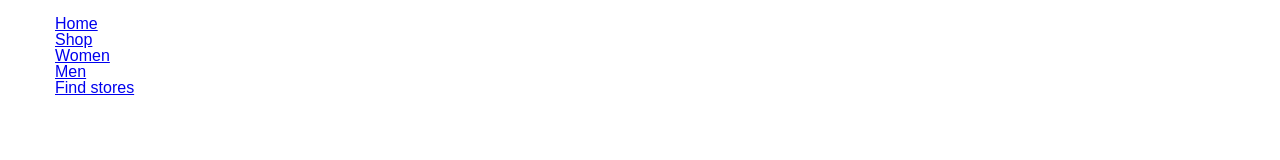
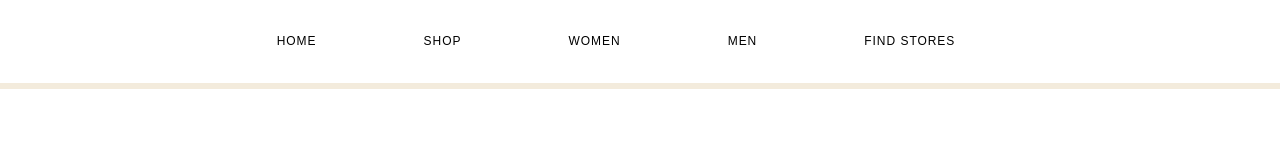
Before and after one commit to Heneros/fashion-site, a plain HTML site: page index.html in a window 1280 px wide. Drawn offline with Linux system fonts and the light colour scheme; a web font is replaced by a local one.

Commit message:
top__menu styling

```diff
--- /dev/null
+++ b/less/blocks/icons.less
@@ -0,0 +1,15 @@
+.icons{
+	display: flex;
+	align-items: center;
+
+	.icons__cart, .icons__search{
+		margin: 0 12px;
+	}
+	.icons__search{
+  position: relative;
+	}
+.icons__img{
+	display: block;
+	cursor: pointer;
+}
+}
--- /dev/null
+++ b/less/blocks/menu.less
@@ -0,0 +1,26 @@
+.menu {
+
+  ul {
+    display: flex;
+    justify-content: space-between;
+    flex-wrap: wrap;
+  }
+
+  a {
+    font-size: 12px;
+    text-transform: uppercase;
+    line-height: 23px;
+    font-weight: 300;
+    color: black;
+    text-decoration: none;
+    border-bottom: 1px solid transparent;
+    letter-spacing: 0.96px;
+
+    &:hover {
+      border-bottom-color: black;
+    }
+
+  }
+
+
+}
--- /dev/null
+++ b/less/blocks/top.less
@@ -0,0 +1,13 @@
+.top{
+  border-bottom: 6px solid @border-color;
+  padding: 30px 0;
+  .top__wrap{
+  	display: flex;
+  	justify-content: space-between;
+  	flex-wrap: wrap;
+  	align-items: center;
+  }
+  .top__menu{
+  	flex-basis: 58%;
+  }
+}
--- a/less/components/variables.less
+++ b/less/components/variables.less
@@ -5,7 +5,7 @@
 
 @bg-shadow: #56534c;
 
-
+@border-color: #f3ebdc;
 ///bg-breakfast
 
 @title-clr: #56534c;
--- a/less/pages/index.less
+++ /dev/null
@@ -1,2 +0,0 @@
-@import "../style.less";
-///header start
--- a/less/style.less
+++ b/less/style.less
@@ -1,13 +1,17 @@
 @import "components/mixins";
 @import "components/base";
-@import "pages/index";
 @import "components/variables";
 @import "components/fonts";
+
+///Blocks
+@import "blocks/top";
+@import "blocks/menu";
+@import "blocks/icons";
+
 
 @import (inline)"components/normalize.css";
 
 
 
-
 //adaptive
 @import "components/interface";
```
Also changed, not shown: css/blocks/menu.css (added), css/components/blocks/top.css (added), css/style.css, 1 other file.
